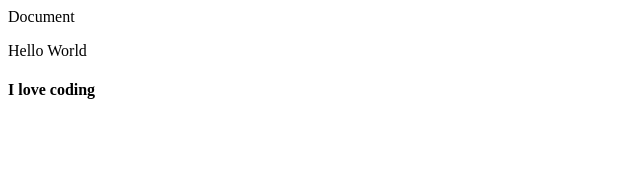
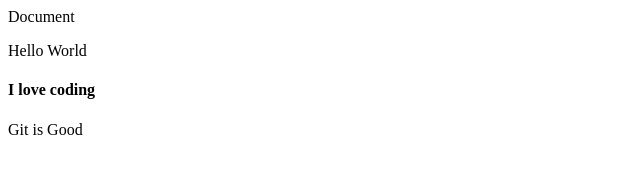
Before and after one commit to craigthompsonotieno/Maji_Ndogo, a plain HTML site: page index.html in a window 1280 px wide. Shown: the full height of the page, 0-640 px from the left. Drawn offline with Linux system fonts and the light colour scheme.

Commit message:
Making my first changes

```diff
--- a/index.html
+++ b/index.html
@@ -8,6 +8,7 @@
     <body>
         <p>Hello World</p>
         <h4>I love coding</h4>
+        <p>Git is Good</p>
 
     </body>
 
```
